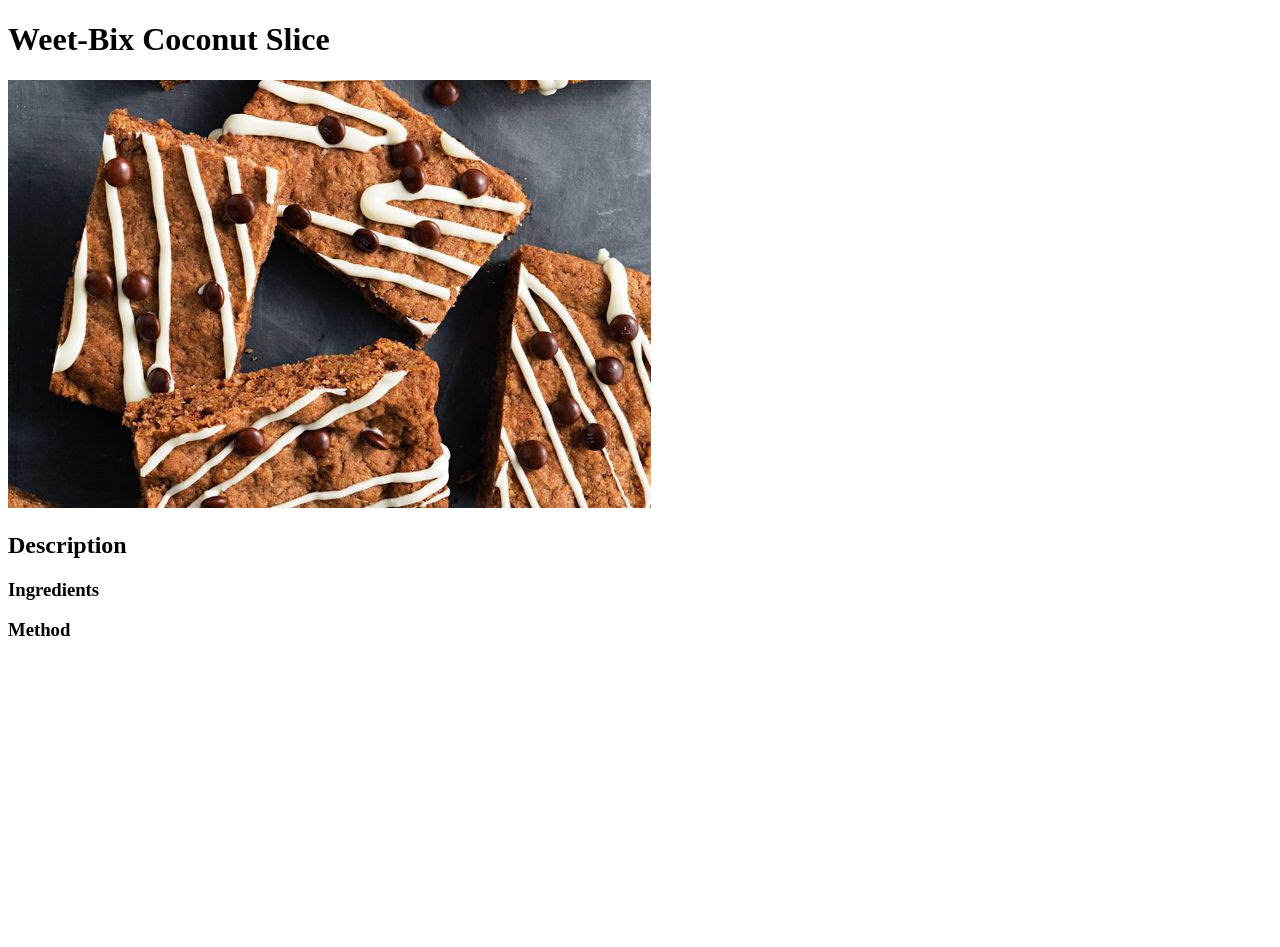
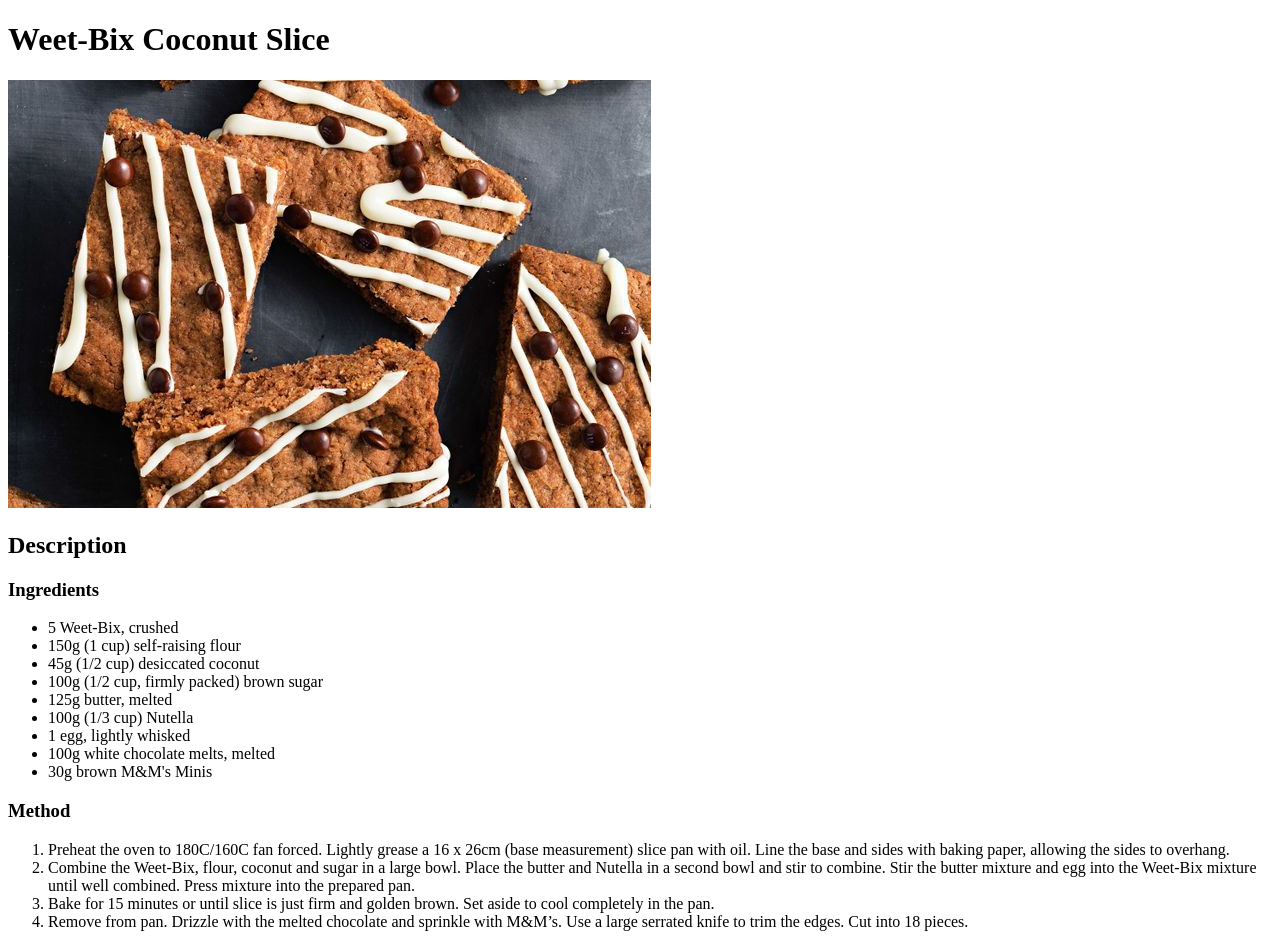
Before and after one commit to Squidjigg/odin-recipes, a plain HTML site: page recipes/slice.html in a window 1280 px wide. Before the commit the page ends 800 px from the top, so only its background shows below. Drawn offline with Linux system fonts and the light colour scheme.

Commit message:
Add ingredients and methods to all recipes

```diff
--- a/recipes/slice.html
+++ b/recipes/slice.html
@@ -13,12 +13,26 @@
 
     <h2>Description</h2>
 
-
     <h3>Ingredients</h3>
-
+    <ul>
+        <li>5 Weet-Bix, crushed</li>
+        <li>150g (1 cup) self-raising flour</li>
+        <li>45g (1/2 cup) desiccated coconut</li>
+        <li>100g (1/2 cup, firmly packed) brown sugar</li>
+        <li>125g butter, melted</li>
+        <li>100g (1/3 cup) Nutella</li>
+        <li>1 egg, lightly whisked</li>
+        <li>100g white chocolate melts, melted</li>
+        <li>30g brown M&M's Minis</li>
+    </ul>
 
     <h3>Method</h3>
-
+    <ol>
+        <li>Preheat the oven to 180C/160C fan forced. Lightly grease a 16 x 26cm (base measurement) slice pan with oil. Line the base and sides with baking paper, allowing the sides to overhang.</li>
+        <li>Combine the Weet-Bix, flour, coconut and sugar in a large bowl. Place the butter and Nutella in a second bowl and stir to combine. Stir the butter mixture and egg into the Weet-Bix mixture until well combined. Press mixture into the prepared pan.</li>
+        <li>Bake for 15 minutes or until slice is just firm and golden brown. Set aside to cool completely in the pan.</li>
+        <li>Remove from pan. Drizzle with the melted chocolate and sprinkle with M&M’s. Use a large serrated knife to trim the edges. Cut into 18 pieces.</li>
+    </ol>
 
 </body>
 </html>
```
Also changed, not shown: recipes/cookies.html (+15 -3 lines), recipes/hotcakes.html (+14 -3 lines).
